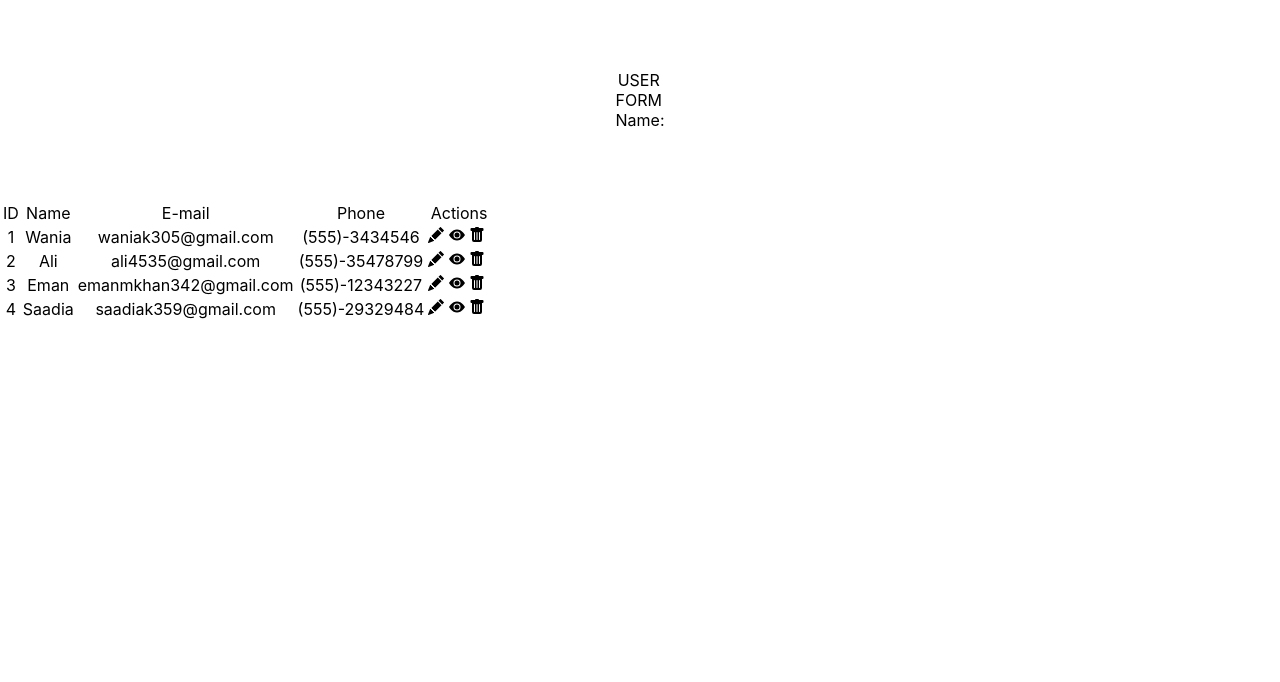
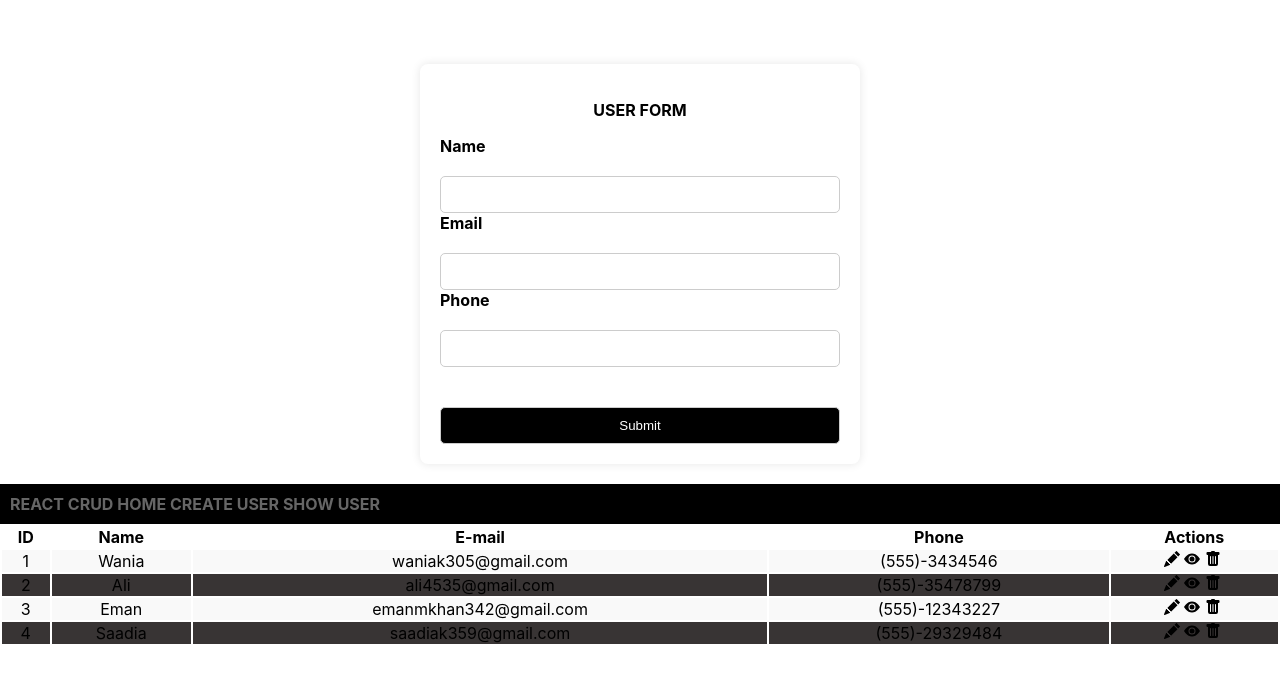
Before and after one commit to wania-khan/task4, a React (Create React App) app: page / in a window 1280 px wide. Shown: the top 682 px of the page. Built offline with nearby package versions, Linux system fonts and the light colour scheme; the HTML template or start-up script is replaced by a standard one.

Commit message:
modal upd

```diff
--- a/src/App.css
+++ b/src/App.css
@@ -2,37 +2,74 @@
   text-align: center;
 }
 
-.App-logo {
-  height: 40vmin;
-  pointer-events: none;
+.form-container {
+  display: inline-block;
+  background-color: #fff;
+  border-radius: 8px;
+  padding: 20px;
+  box-shadow: 0 0 10px rgba(0, 0, 0, 0.1);
+  margin-bottom: 20px;
+  margin-top: 5%;
+
 }
 
-@media (prefers-reduced-motion: no-preference) {
-  .App-logo {
-    animation: App-logo-spin infinite 20s linear;
-  }
+.form-group {
+  margin-bottom: 20px 50px;
+  width: 400px;
+  text-align: left;
 }
 
-.App-header {
-  background-color: #282c34;
-  min-height: 100vh;
-  display: flex;
-  flex-direction: column;
-  align-items: center;
-  justify-content: center;
-  font-size: calc(10px + 2vmin);
-  color: white;
+label {
+  font-weight: bold;
 }
 
-.App-link {
-  color: #61dafb;
+input[type="text"], input[type="email"], button {
+  width: 10px, 50%;
+  position: 10px, 250px;
+  padding: 10px;
+  border: 1px solid #ccc;
+  border-radius: 5px;
+  box-sizing: border-box;
+  margin-top: 20px;
 }
 
-@keyframes App-logo-spin {
-  from {
-    transform: rotate(0deg);
+button {
+  background-color: black;
+  color: white;
+  cursor: pointer;
+  width: 100%;
+}
+
+.data-container {
+  /* display: inline-block; */
+  vertical-align: top;
+  width: 100%;
+  display: grid;
+}
+
+.data-row {
+  background-color: #f9f9f9;
+  padding: 10px;
+}
+
+.light-row {
+  background-color: #f9f9f9;
+}
+
+.dark-row {
+  background-color: #383434;
+}
+
+.react-crud {
+  background-color: black;
+  color: #666;
+  display: flex;
+  justify-content: space-between;
   }
-  to {
-    transform: rotate(360deg);
+
+  .react-crud p {
+    margin: 0;
   }
-}
+  .icons{
+    cursor: pointer;
+  }
--- a/src/App.js
+++ b/src/App.js
@@ -1,69 +1,128 @@
 import React, { useEffect, useState } from 'react';
 import './App.css';
 import {empData} from './emp.js';
-import { BsFillTrashFill, BsFillEyeFill, BsFillPencilFill, BsDisplay } from 'react-icons/bs';
+import { BsFillTrashFill, BsFillEyeFill, BsFillPencilFill } from 'react-icons/bs';
+import ViewModal from './ViewModal.js';
 
 function App() {
   const [data, setData]=useState([]);
+  const [name, setName]=useState('');
+  const [email, setEmail]=useState('');
+  const [phone, setPhone]=useState('');
+  const [id, setId]=useState(0);
+  const [isViewing, setIsViewing] = useState(false);
+  const [selectedUser, setSelectedUser] = useState(null);
+
   useEffect(() =>{
   setData(empData)
   }, []);
 
   const handleEdit=(id)=>{
-    alert(id);
+    const dt=data.filter(item => item.id===id)
+    if (dt.length > 0) { // Check if data exists before accessing
+      setId(dt[0].id);
+      setName(dt[0].name);
+      setEmail(dt[0].email);
+      setPhone(dt[0].phone);
+    } else {
+      console.error("Error: User data not found for id:", id);
+    }
 
   }
   const handleView=(id)=>{
-    alert(id);
-
+    const dt = data.filter(item => item.id === id);
+    if (dt.length > 0) {
+      setSelectedUser(dt[0]);
+      setIsViewing(true);
+    } else {
+      console.error("Error: User data not found for id:", id);
     }
+  }
+  const handleCloseModal = () => {
+    setIsViewing(false);
+    setSelectedUser(null);
+  };
   const handleDelete=(id)=>{
     if(id>0){
-      if(window.confirm("Are you syre you want to delete the following data?")){
+      if(window.confirm("Are you sure you want to delete the following data?")){
         const dt= data.filter(item => item.id !== id)
         setData(dt);
       }
     }
+    const handleSubmit = (e) => {
+      e.preventDefault();
+      // Implement logic to handle form submission (e.g., update data, API call)
+      console.log("Submitted data:", name, email, phone);
+      // Optionally, reset form fields after submission
+      setName('');
+      setEmail('');
+      setPhone('');
+    };
 
   }
   return (
     <div className="App">
-      <div style={{display: 'flex', justifyContent: 'center', margin: '70px 50px'}}>
-        <form>
-          <caption>USER FORM</caption>
-          <label>Name: </label>
+      <div className="form-container">
+        <form className="form-group">
+          <center><p><b>USER FORM</b></p></center>
+          <div className="form-group">
+            <label>Name</label>
+            <br />
+            <input type='text' value={name} onChange={(e)=> setName(e.target.value)} disabled={isViewing}  style={{width:"100%"}}/>
+            <br />
+          </div>
+          <div className="form-group">
+            <label>Email</label>
+            <br />
+            <input type='email' value={email} onChange={(e)=> setEmail(e.target.value)} disabled={isViewing} style={{width:"100%"}}/>
+            <br />
+          </div>
+          <div className="form-group">
+            <label>Phone</label>
+            <br />
+            <input type='text' value={phone} onChange={(e)=> setPhone(e.target.value)} disabled={isViewing} style={{width:"100%"}}/>
+            <br />
+          </div>
+          <br />
+          <button type='submit'>Submit</button>
         </form>
       </div>
+<br></br>
+      <div className="data-container">
+        <div className="data-row react-crud">
+          <p><b>REACT CRUD   HOME   CREATE USER  SHOW USER&nbsp;&nbsp;</b></p>
+        </div>
+
         <table className='table table-hover'>
           <thead>
             <tr>
-            <td>ID</td>
-            <td>Name</td>
-            <td>E-mail</td>
-            <td>Phone</td>
-            <td>Actions</td>
+              <td><b>ID</b></td>
+              <td><b>Name</b></td>
+              <td><b>E-mail</b></td>
+              <td><b>Phone</b></td>
+              <td><b>Actions</b></td>
             </tr>
           </thead>
           <tbody>
-          {
-            data.map((item, index)=>{
-            return(
-              <tr key={index}>
+            {data.map((item, index) => (
+              <tr key={index} className={index % 2 === 0 ? "light-row" : "dark-row"}>
                 <td>{item.id}</td>
                 <td>{item.name}</td>
                 <td>{item.email}</td>
                 <td>{item.phone}</td>
-                <td>
+                <td className='icons'>
                   <BsFillPencilFill onClick={(e)=> handleEdit(item.id)} />&nbsp;
                   <BsFillEyeFill onClick={(e)=> handleView(item.id)}/>&nbsp;
                   <BsFillTrashFill onClick={(e)=> handleDelete(item.id)}/>&nbsp;
                 </td>
               </tr>
-            )
-            })
-          }
+            ))}
           </tbody>
         </table>
+      </div>
+      {isViewing && selectedUser && (
+    <ViewModal user={selectedUser} onClose={handleCloseModal} />
+  )}
     </div>
   );
 }
--- /dev/null
+++ b/src/ViewModal.js
@@ -0,0 +1,17 @@
+import React from 'react';
+
+const ViewModal = ({ user, onClose }) => {
+  return (
+    <div className="modal">
+      <div className="modal-content">
+        <span className="close" onClick={onClose}>&times;</span>
+        <h2>User Details</h2>
+        <p><b>Name:</b> {user.name}</p>
+        <p><b>Email:</b> {user.email}</p>
+        <p><b>Phone:</b> {user.phone}</p>
+      </div>
+    </div>
+  );
+};
+
+export default ViewModal;
```
Also changed, not shown: public/logo192.png (deleted), public/logo512.png (deleted). Lines whose indentation alone changed are shown as unchanged.
